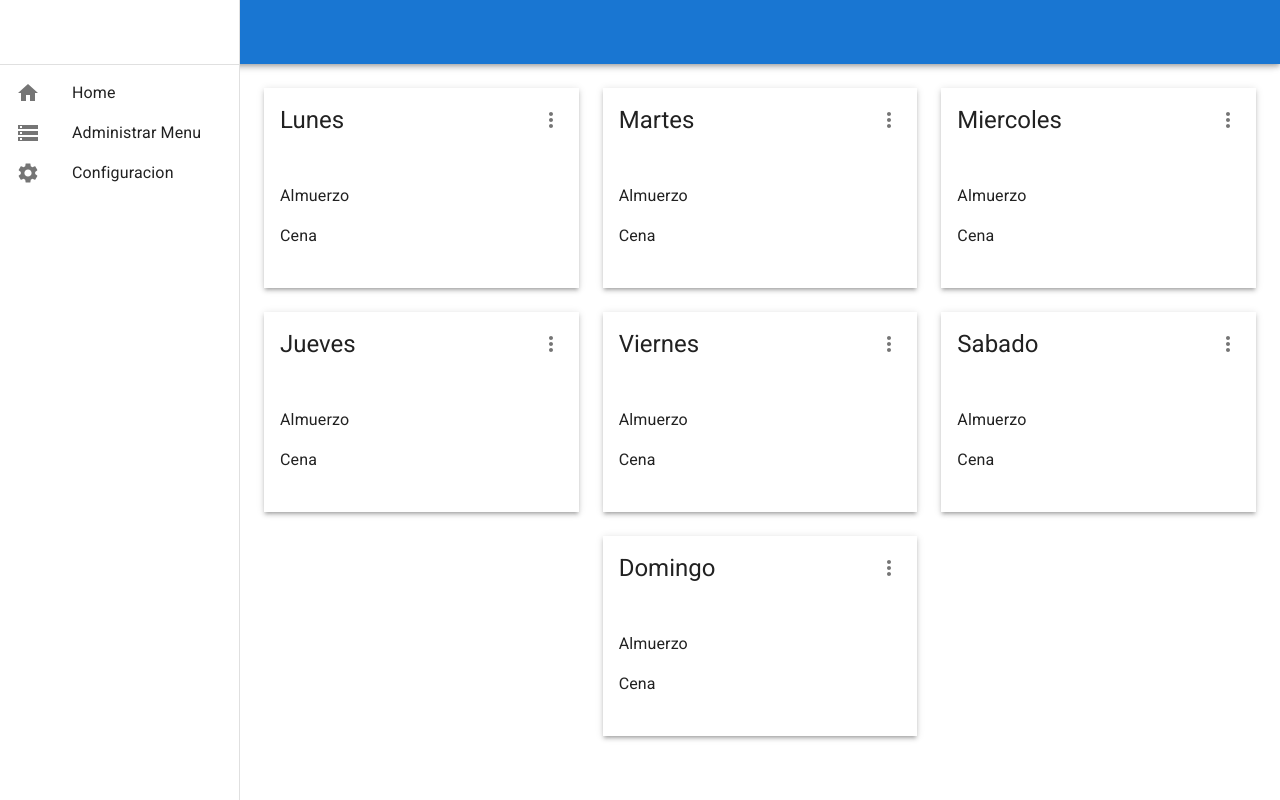
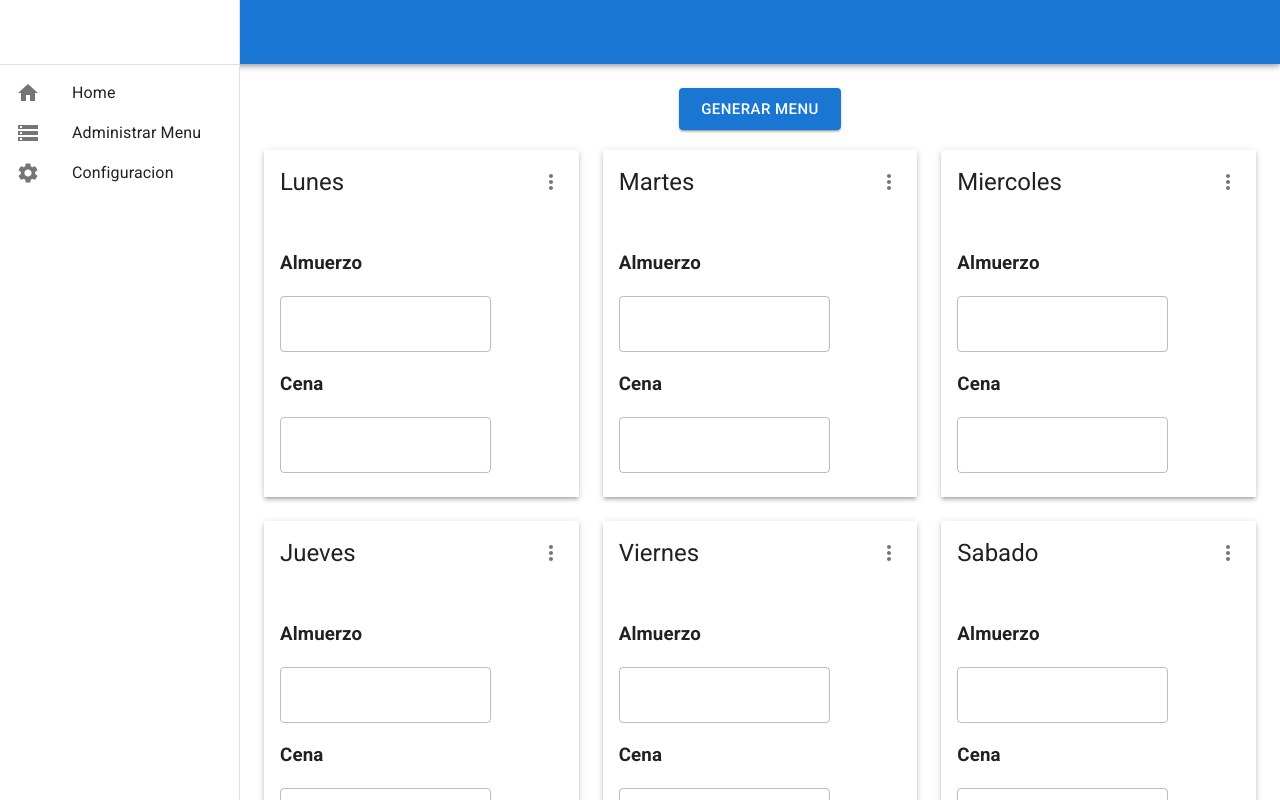
Before and after one commit to Nighttraveler/DailyMenu, a React (Create React App) app: page / in a window 1280 px wide. Shown: the top 800 px of the page. Built offline with nearby package versions, Linux system fonts and the light colour scheme.

Commit message:
* Set default init value for useMenu.js * Added keys to i18n * Draft Random menu generation in Home.js

```diff
--- a/src/components/Home.js
+++ b/src/components/Home.js
@@ -1,42 +1,136 @@
 import MoreVertIcon from '@mui/icons-material/MoreVert';
-import { Card, CardContent, CardHeader, Grid, IconButton } from '@mui/material';
-import React from 'react';
+import { Box, Button, Card, CardContent, CardHeader, Grid, IconButton, TextField } from '@mui/material';
+import Divider from "@mui/material/Divider";
+import React, { useState } from 'react';
 import { useTranslation } from 'react-i18next';
+import { MealTypesEnum } from "../initData";
+import useMenu from "../lib/useMenu";
 
 
 export default function Home() {
 
     const [t] = useTranslation('common');
+    const { menuList } = useMenu();
 
-    const days = [
+    const handleGenerateMenu = () => {
+        const nDays = days.map(value => {
+            value.lunch = getMenu();
+            value.dinner = getMenu();
+            return value;
+        })
+        setDays([...nDays]);
+    }
+
+    const handleGetRandomByType = (menuTypeToGet) => {
+        const randomIndex = Math.floor(Math.random() * menuList.length);
+
+        const m = menuList[randomIndex];
+        if (m.type === menuTypeToGet) {
+            return m;
+        }
+        return handleGetRandomByType(menuTypeToGet);
+
+    }
+
+    const getMenu = () => {
+        const getMeal = Math.random() > 0.4;
+        if (getMeal) {
+            return handleGetRandomByType(MealTypesEnum.MEAL);
+        }
+        const side = handleGetRandomByType(MealTypesEnum.SIDE);
+        const main = handleGetRandomByType(MealTypesEnum.MAIN);
+        return {
+            menu: {
+                side,
+                main
+            }
+        }
+    };
+
+    const initDays = [
         {
-            day: t('home.days.monday')
+            day: t('home.days.monday'),
+            lunch: null,
+            dinner: null
         },
         {
-            day: t('home.days.tuesday')
+            day: t('home.days.tuesday'),
+            lunch: null,
+            dinner: null
         },
         {
-            day: t('home.days.wednesday')
+            day: t('home.days.wednesday'),
+            lunch: null,
+            dinner: null
         },
         {
-            day: t('home.days.thursday')
+            day: t('home.days.thursday'),
+            lunch: null,
+            dinner: null
         },
         {
-            day: t('home.days.friday')
+            day: t('home.days.friday'),
+            lunch: null,
+            dinner: null
         },
         {
-            day: t('home.days.saturday')
+            day: t('home.days.saturday'),
+            lunch: null,
+            dinner: null
         },
         {
-            day: t('home.days.sunday')
+            day: t('home.days.sunday'),
+            lunch: null,
+            dinner: null
         }
     ]
+
+    const generateFields = (menu) => {
+
+        if (!menu){
             return (
+                <TextField disabled={true}
+                           value={''}/>
+            )
+        }
+        const { menu: menuValue } = menu;
+        if (menuValue){
+            return (
+                <React.Fragment>
+                    <TextField multiline disabled={!!menuValue.main}
+                               value={menuValue.main.name ? menuValue.main.name : ''}/>
+                    <Divider/>
+                    <TextField multiline disabled={!!menuValue.side}
+                           value={menuValue.side.name ? menuValue.side.name : ''}/>
+                </React.Fragment>
+            )
+        } else {
+            return (
+                <TextField multiline disabled={!!menu}
+                           value={menu.name ? menu.name : ''}/>
+            )
+        }
+    }
+
+
+    const [days, setDays] = useState(initDays);
+
+    return (
+        <Box>
+            <Grid sx={{
+                justifyContent: 'center',
+                marginBottom: '2%'
+            }} container>
+                <Button size={'large'} variant={"contained"}
+                        onClick={handleGenerateMenu}
+                >{t('home.form.generate_button')}
+                </Button>
+            </Grid>
             <Grid container spacing={3} justifyContent={'center'}>
                 {days.map(
                     (item, index) => {
                         return (
-                        <Grid key={index} item xs={9} md={4}>
+                            <Grid key={index} item xs={12} md={4}>
                                 <Card elevation={3} square>
                                     <CardHeader title={item.day}
                                                 action={
@@ -46,8 +140,15 @@ export default function Home() {
                                                 }
                                     />
                                     <CardContent>
-                                    <p>{t('home.meals.lunch')}</p>
-                                    <p>{t('home.meals.dinner')}</p>
+                                        <div>
+                                            <h3>{t('home.meals.lunch')}</h3>
+                                            {generateFields(item.lunch)}
+                                        </div>
+                                        <div>
+                                            <h3>{t('home.meals.dinner')}</h3>
+                                            {generateFields(item.dinner)}
+                                        </div>
+
                                     </CardContent>
                                 </Card>
                             </Grid>
@@ -55,5 +156,6 @@ export default function Home() {
                     }
                 )}
             </Grid>
+        </Box>
     )
 }
--- a/src/components/menu/EditMenu.js
+++ b/src/components/menu/EditMenu.js
@@ -14,6 +14,8 @@ const style = {
     bgcolor: 'background.paper',
     boxShadow: 24,
     p: 4,
+    textAlign: 'center',
+    minWidth: '60%'
 };
 
 export default function EditMenu({ menu, handleUpdate }) {
--- a/src/i18n/locales/en.json
+++ b/src/i18n/locales/en.json
@@ -38,6 +38,9 @@
     "meals": {
       "lunch": "Lunch",
       "dinner": "Dinner"
+    },
+    "form": {
+      "generate_button": "Generate menu"
     }
   }
 }
--- a/src/i18n/locales/es.json
+++ b/src/i18n/locales/es.json
@@ -39,6 +39,9 @@
     "meals": {
       "lunch": "Almuerzo",
       "dinner": "Cena"
+    },
+    "form": {
+      "generate_button": "Generar menu"
     }
   }
 }
--- a/src/lib/useMenu.js
+++ b/src/lib/useMenu.js
@@ -1,4 +1,5 @@
 import { useReducer } from "react";
+import initData from "../initData";
 
 
 const ACTIONS = {
@@ -32,7 +33,7 @@ const defaultReducer = (menuList, { type, payload }) => {
     }
 }
 
-export default function useMenu(initialMenuList, reducer = defaultReducer) {
+export default function useMenu(initialMenuList = initData.menuList, reducer = defaultReducer) {
     const [menuList, dispatch] = useReducer(reducer, initialMenuList);
 
     const handleCreate = (menu) => {
```
Lines whose indentation alone changed are shown as unchanged.
